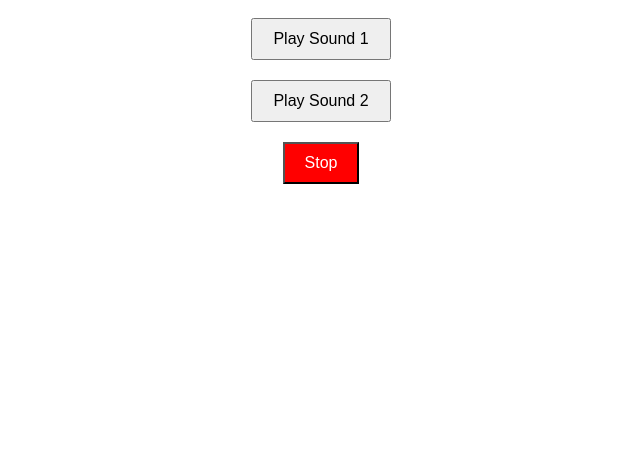
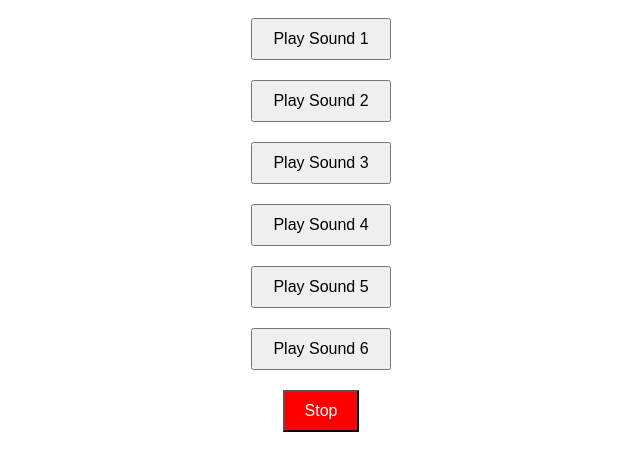
Before and after one commit to acciojob/Soundbar-Gokleshchaudhary, a website: page main.html in a window 1280 px wide. Shown: the whole page, without its empty margins (319-959 px from the left). Drawn offline with Linux system fonts and the light colour scheme.

Commit message:
created a submission

```diff
--- a/main.html
+++ b/main.html
@@ -10,6 +10,10 @@
     <div id="buttons">
         <button class="btn" data-sound="sound1.mp3">Play Sound 1</button>
         <button class="btn" data-sound="sound2.mp3">Play Sound 2</button>
+        <button class="btn" data-sound="sound3.mp3">Play Sound 3</button>
+        <button class="btn" data-sound="sound4.mp3">Play Sound 4</button>
+        <button class="btn" data-sound="sound5.mp3">Play Sound 5</button>
+        <button class="btn" data-sound="sound6.mp3">Play Sound 6</button>
         <button class="stop">Stop</button>
     </div>
     <script src="script.js"></script> <!-- Link to your JavaScript file -->
--- a/script.js
+++ b/script.js
@@ -1,4 +1,3 @@
-//your JS code here. If required.
 const buttons = document.querySelectorAll('.btn');
 const stopButton = document.querySelector('.stop');
 let currentAudio = null;
--- a/styles.css
+++ b/styles.css
@@ -1,4 +1,3 @@
-/*  your css code here. If applicable */
 #buttons {
     display: flex;
     flex-direction: column;
```
